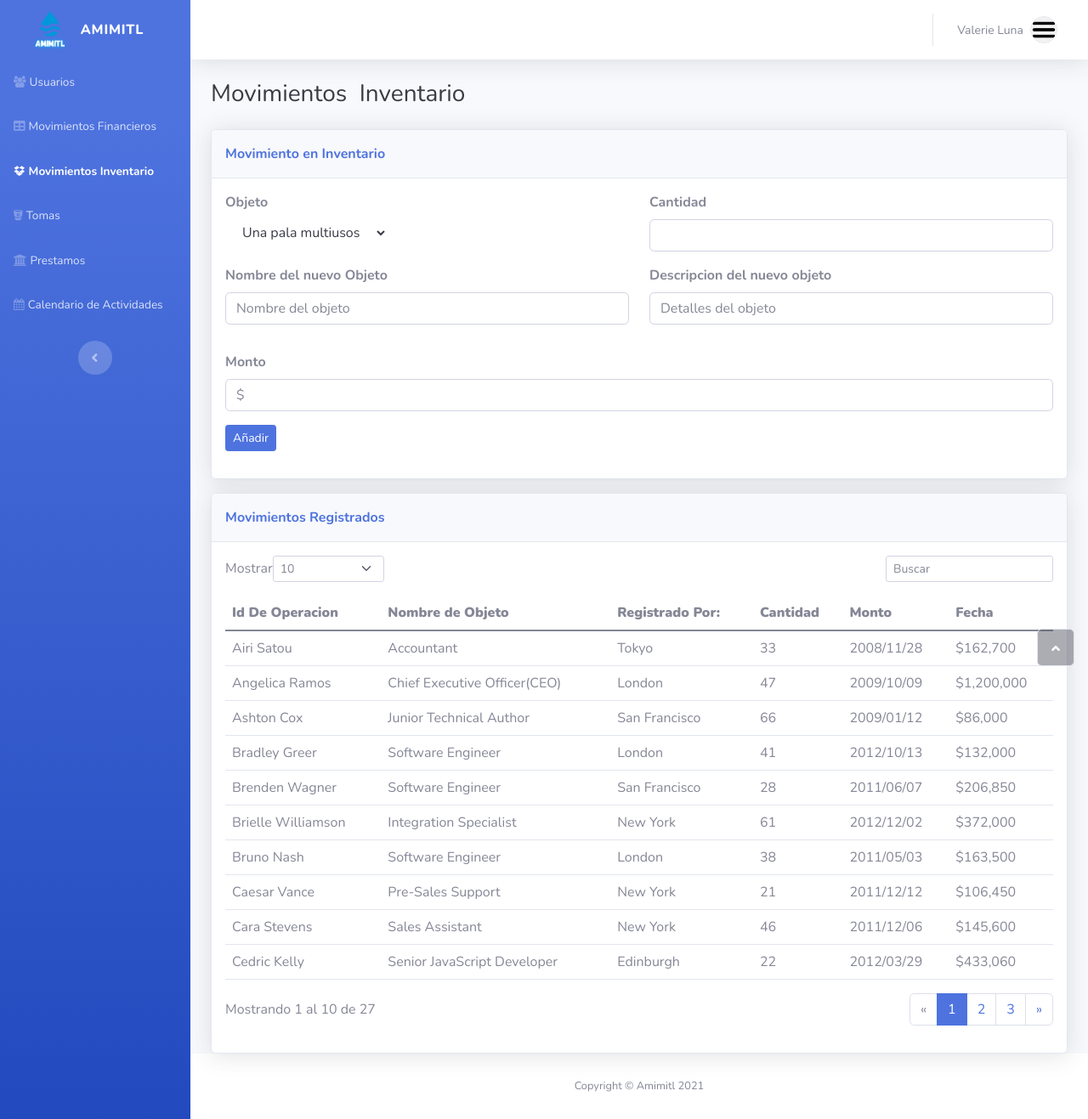
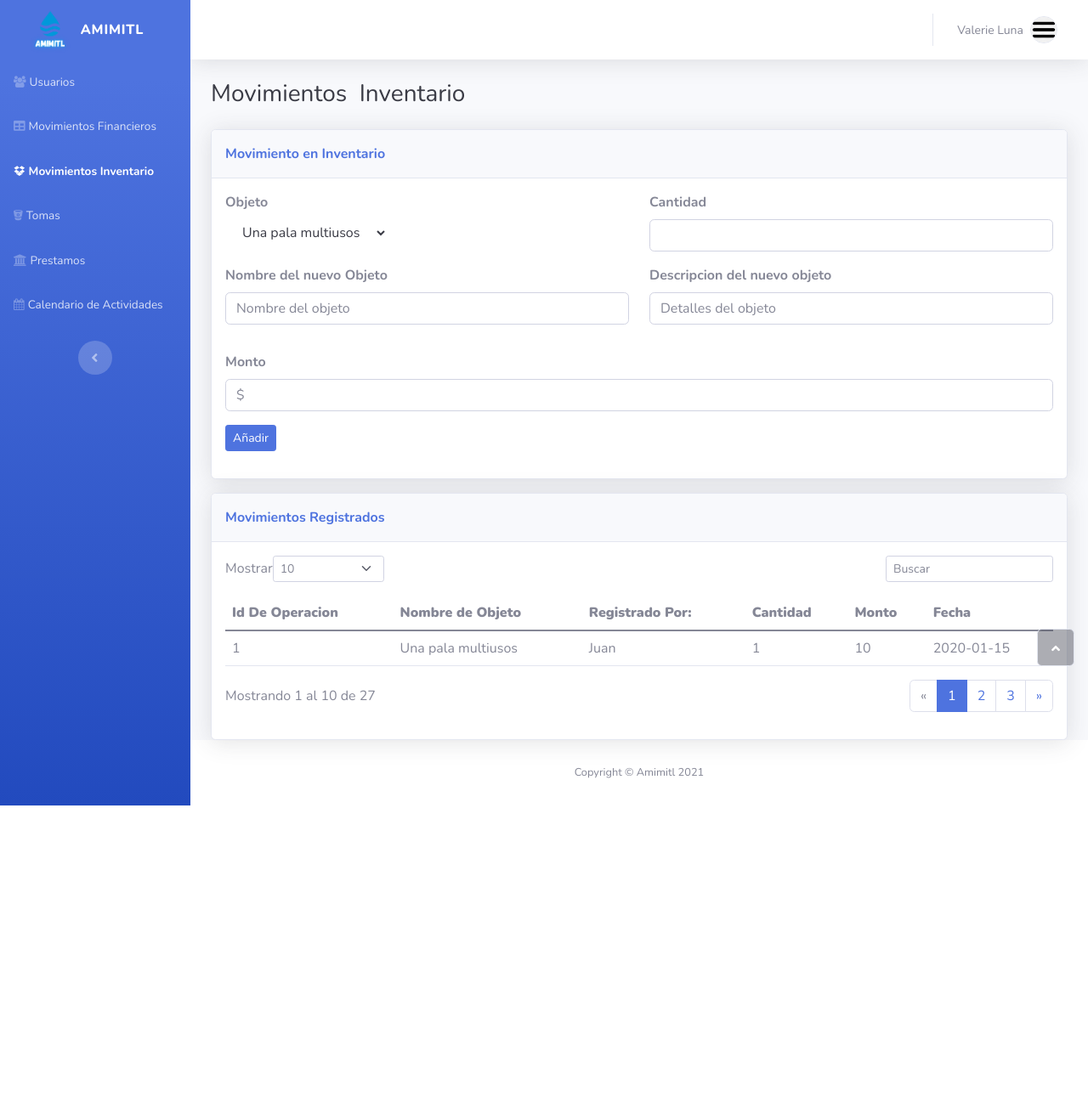
Before and after one commit to pabloacostaflores/control-of-association-members, a PHP site: page /movimientosInventario.php in a window 1280 px wide. Shown: the whole page at 85% size. After the commit the page ends 948 px from the top, so only its background shows below. Run offline with PHP 8.4, Linux system fonts and the light colour scheme; a user stored in the database is signed in; data comes from the database, SQL or seed files in the repository; tables that the repository leaves empty hold one stand-in row (values such as "Sample post").

Commit message:
Tabla lista

```diff
--- a/movimientosInventario.php
+++ b/movimientosInventario.php
@@ -150,86 +150,39 @@
                                         </tr>
                                     </thead>
                                     <tbody>
+                                        <?php
+                                        include("assets/php/conexion.php");
+                                        $sql = "SELECT * FROM operacioninventario";
+                                        $result = mysqli_query($conn, $sql);
+                                        while($row = mysqli_fetch_array($result)){
+                                            ?>
                                         <tr>
-                                            <td>Airi Satou</td>
-                                            <td>Accountant</td>
-                                            <td>Tokyo</td>
-                                            <td>33</td>
-                                            <td>2008/11/28</td>
-                                            <td>$162,700</td>
+                                            <?php
+                                            $id = $row['Objeto_idObjeto'];
+                                            $sql2 = "SELECT Descripcion FROM objeto WHERE idObjeto = '$id'";
+                                            $result2 = mysqli_query($conn, $sql2);
+                                            while($row2 = mysqli_fetch_array($result2)){
+                                                $nombre = $row2['Descripcion'];
+                                            }
+                                            ?>
+                                            <?php
+                                                $id = $row['Administrador_idAdministrador'];
+                                                $sql2 = "SELECT Nombre FROM persona WHERE idPersona = (SELECT Persona_idPersona FROM administrador WHERE idAdministrador = '$id')";
+                                                $result2 = mysqli_query($conn, $sql2);
+                                                while($mostrar2 = mysqli_fetch_array($result2)){
+                                                    $nombre2= $mostrar2['Nombre'];
+                                                }
+                                            ?>
+                                            <td><?php echo $row['idOperacionInventario']; ?></td>
+                                            <td><?php echo $nombre; ?></td>
+                                            <td><?php echo $nombre2; ?></td>
+                                            <td><?php echo $row['Cantidad']; ?></td>
+                                            <td><?php echo $row['Valor']; ?></td>
+                                            <td><?php echo $row['FechaOperacion']; ?></td>
                                         </tr>
-                                        <tr>
-                                            <td>Angelica Ramos</td>
-                                            <td>Chief Executive Officer(CEO)</td>
-                                            <td>London</td>
-                                            <td>47</td>
-                                            <td>2009/10/09<br></td>
-                                            <td>$1,200,000</td>
-                                        </tr>
-                                        <tr>
-                                            <td>Ashton Cox</td>
-                                            <td>Junior Technical Author</td>
-                                            <td>San Francisco</td>
-                                            <td>66</td>
-                                            <td>2009/01/12<br></td>
-                                            <td>$86,000</td>
-                                        </tr>
-                                        <tr>
-                                            <td>Bradley Greer</td>
-                                            <td>Software Engineer</td>
-                                            <td>London</td>
-                                            <td>41</td>
-                                            <td>2012/10/13<br></td>
-                                            <td>$132,000</td>
-                                        </tr>
-                                        <tr>
-                                            <td>Brenden Wagner</td>
-                                            <td>Software Engineer</td>
-                                            <td>San Francisco</td>
-                                            <td>28</td>
-                                            <td>2011/06/07<br></td>
-                                            <td>$206,850</td>
-                                        </tr>
-                                        <tr>
-                                            <td>Brielle Williamson</td>
-                                            <td>Integration Specialist</td>
-                                            <td>New York</td>
-                                            <td>61</td>
-                                            <td>2012/12/02<br></td>
-                                            <td>$372,000</td>
-                                        </tr>
-                                        <tr>
-                                            <td>Bruno Nash<br></td>
-                                            <td>Software Engineer</td>
-                                            <td>London</td>
-                                            <td>38</td>
-                                            <td>2011/05/03<br></td>
-                                            <td>$163,500</td>
-                                        </tr>
-                                        <tr>
-                                            <td>Caesar Vance</td>
-                                            <td>Pre-Sales Support</td>
-                                            <td>New York</td>
-                                            <td>21</td>
-                                            <td>2011/12/12<br></td>
-                                            <td>$106,450</td>
-                                        </tr>
-                                        <tr>
-                                            <td>Cara Stevens</td>
-                                            <td>Sales Assistant</td>
-                                            <td>New York</td>
-                                            <td>46</td>
-                                            <td>2011/12/06<br></td>
-                                            <td>$145,600</td>
-                                        </tr>
-                                        <tr>
-                                            <td>Cedric Kelly</td>
-                                            <td>Senior JavaScript Developer</td>
-                                            <td>Edinburgh</td>
-                                            <td>22</td>
-                                            <td>2012/03/29<br></td>
-                                            <td>$433,060</td>
-                                        </tr>
+                                        <?php
+                                        }
+                                        ?>
                                     </tbody>
                                     <tfoot>
                                         <tr></tr>
```
Also changed, not shown: inv.php (line endings or trailing spaces).
